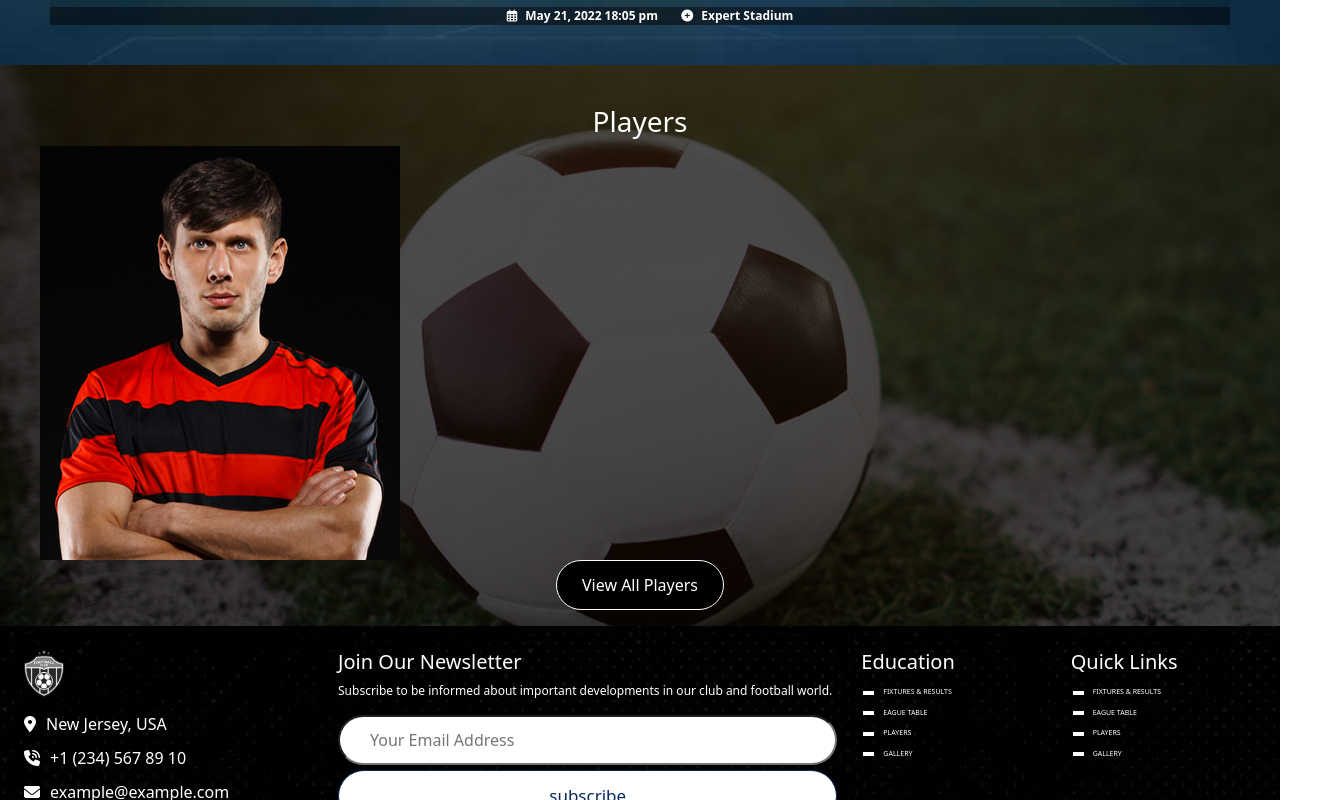
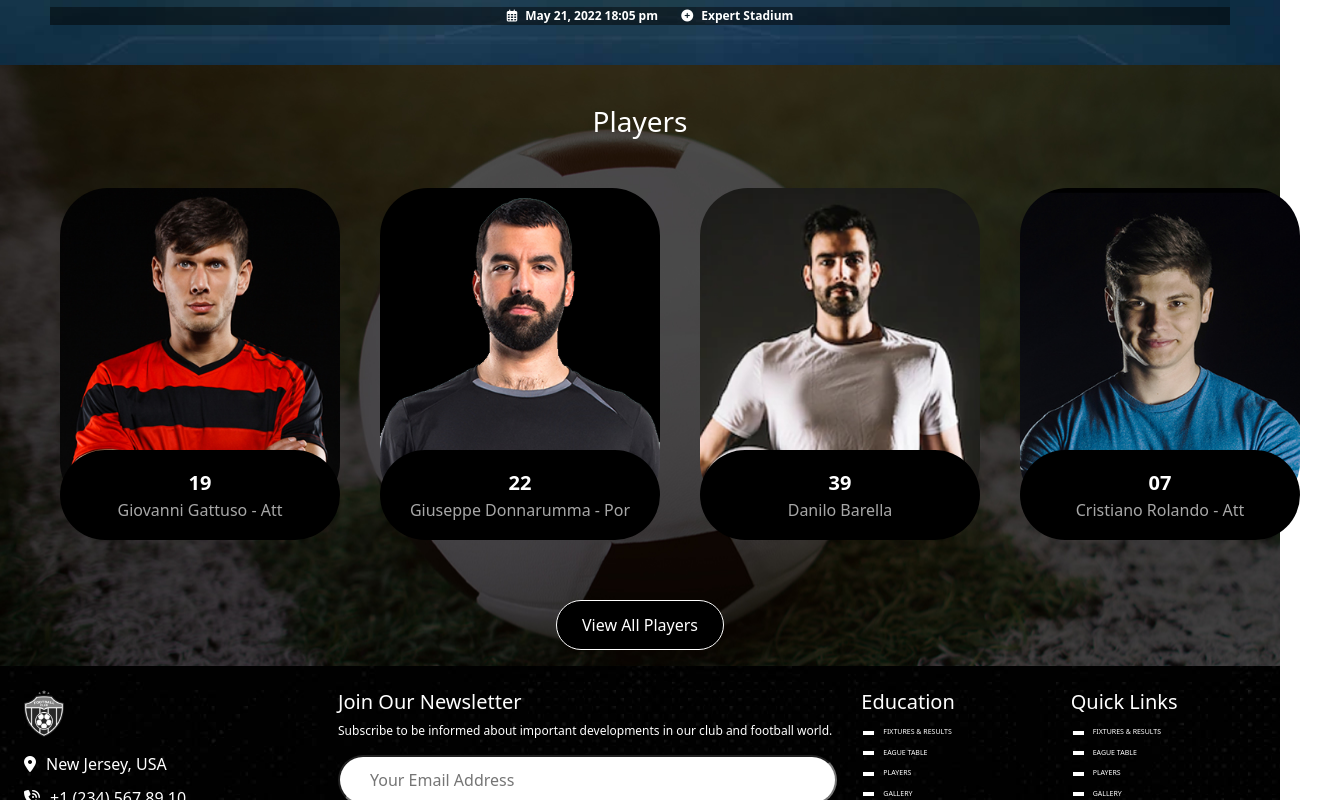
Before and after one commit to maurizio-marotta/proj-html-vuejs, a Vue app in the folder football/: page / in a window 1280 px wide. Shown: the part 1458-2258 px from the top of the page, 1320 px wide, since content can reach past the window. Built offline with nearby package versions, Linux system fonts and the light colour scheme.

Commit message:
card finite

```diff
--- a/football/src/components/main-container/calendar.vue
+++ b/football/src/components/main-container/calendar.vue
@@ -92,7 +92,6 @@ export default {
     color: white;
     padding: 20px;
     background-image: url(../../assets/saha.jpg);
-    background-repeat: no-repeat;
     background-position: center;
     background-size: auto 100%;
 }
--- a/football/src/components/main-container/players.vue
+++ b/football/src/components/main-container/players.vue
@@ -1,21 +1,55 @@
 
 <script>
 export default {
-  name: 'article',
-}
+  name: "article",
+};
 </script>
 <template>
   <div class="back">
     <div class="container-top text-center">
       <h3>Players</h3>
     </div>
-    <div class="container-card">
+    <div class="container-card d-flex">
       <div class="card-box">
         <div class="players">
           <div class="image">
-              <img src="../../assets/player1.jpg" alt="player">
-              <div class="caption">
-
+            <img src="../../assets/player1.jpg" alt="player" />
+            <div class="caption ">
+              <div class="number d-flex"><strong>19</strong></div>
+              <div class="position d-flex">Giovanni Gattuso - Att</div>
+            </div>
+          </div>
+        </div>
+      </div>
+      <div class="card-box">
+        <div class="players">
+          <div class="image">
+            <img src="../../assets/player3.jpg" alt="player" />
+            <div class="caption ">
+              <div class="number d-flex"><strong>22</strong></div>
+              <div class="position d-flex">Giuseppe Donnarumma - Por</div>
+            </div>
+          </div>
+        </div>
+      </div>
+      <div class="card-box">
+        <div class="players">
+          <div class="image">
+            <img src="../../assets/player4.jpg" alt="player" />
+            <div class="caption ">
+              <div class="number d-flex"><strong>39</strong></div>
+              <div class="position d-flex">Danilo Barella</div>
+            </div>
+          </div>
+        </div>
+      </div>
+      <div class="card-box">
+        <div class="players">
+          <div class="image">
+            <img src="../../assets/player5.jpg" alt="player" />
+            <div class="caption ">
+              <div class="number d-flex"><strong>07</strong></div>
+              <div class="position d-flex">Cristiano Rolando - Att</div>
             </div>
           </div>
         </div>
@@ -23,25 +57,25 @@ export default {
     </div>
     <div class="container-bottom">
       <a href="#">
-        <button>
-          View All Players
-        </button>
+        <button>View All Players</button>
       </a>
     </div>
   </div>
 </template>
 
 <style lang="scss" scoped>
-
-.back{
+.back {
   padding: 40px;
   background-image: url(../../assets/player.jpg);
   background-repeat: no-repeat;
   color: white;
-  .container-bottom{
+  .container-top{
+    margin-bottom: 50px;
+  }
+  .container-bottom {
     display: flex;
     justify-content: center;
-  button{
+    button {
       width: 100%;
       height: 190%;
       background: #000;
@@ -51,15 +85,42 @@ export default {
       border-radius: 2rem;
     }
   }
-.container-card{
-  .card-box{
+  .container-card {
+    .card-box {
       width: 100%;
       display: flex;
       flex-wrap: wrap;
       text-align: center;
+      .players {
+        .image {
+          margin: 0px 20px 0px 20px;
+          img {
+            width: 280px;
             border-radius: 3rem;
+            position: relative;
+          }
+          .caption {
+            height: 90px;
+            position: relative;
+            top: -60px;
+            border-radius: 3rem;
+            color: #fff;
+            background: #000000;
+            text-align: center;
+            padding: 18px;
+            z-index: 1;
+            .number{
+              justify-content: center;
+              font-size: 20px;
+            }
+            .position{
+              justify-content: center;
+              color: #A7A7A7;
             }
           }
         }
-
+      }
+    }
+  }
+}
 </style>
```
Lines whose indentation alone changed are shown as unchanged.
